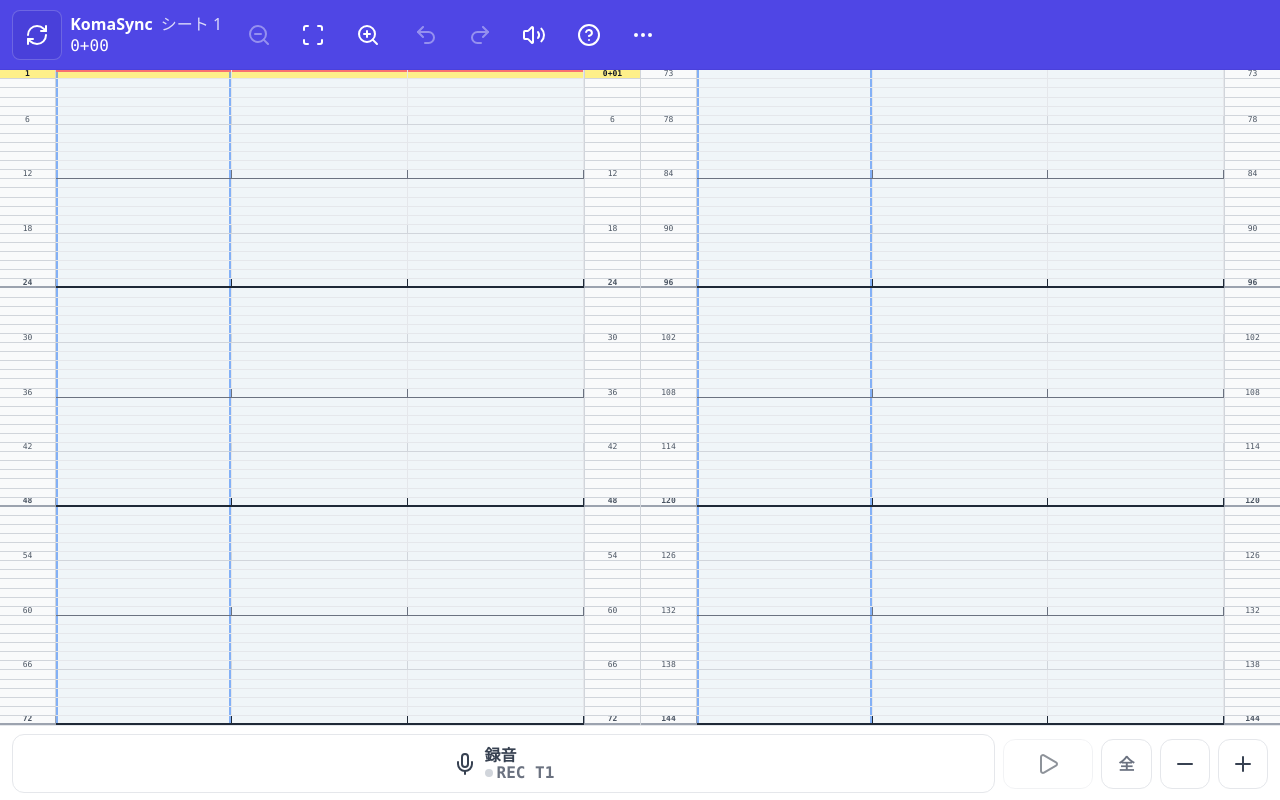
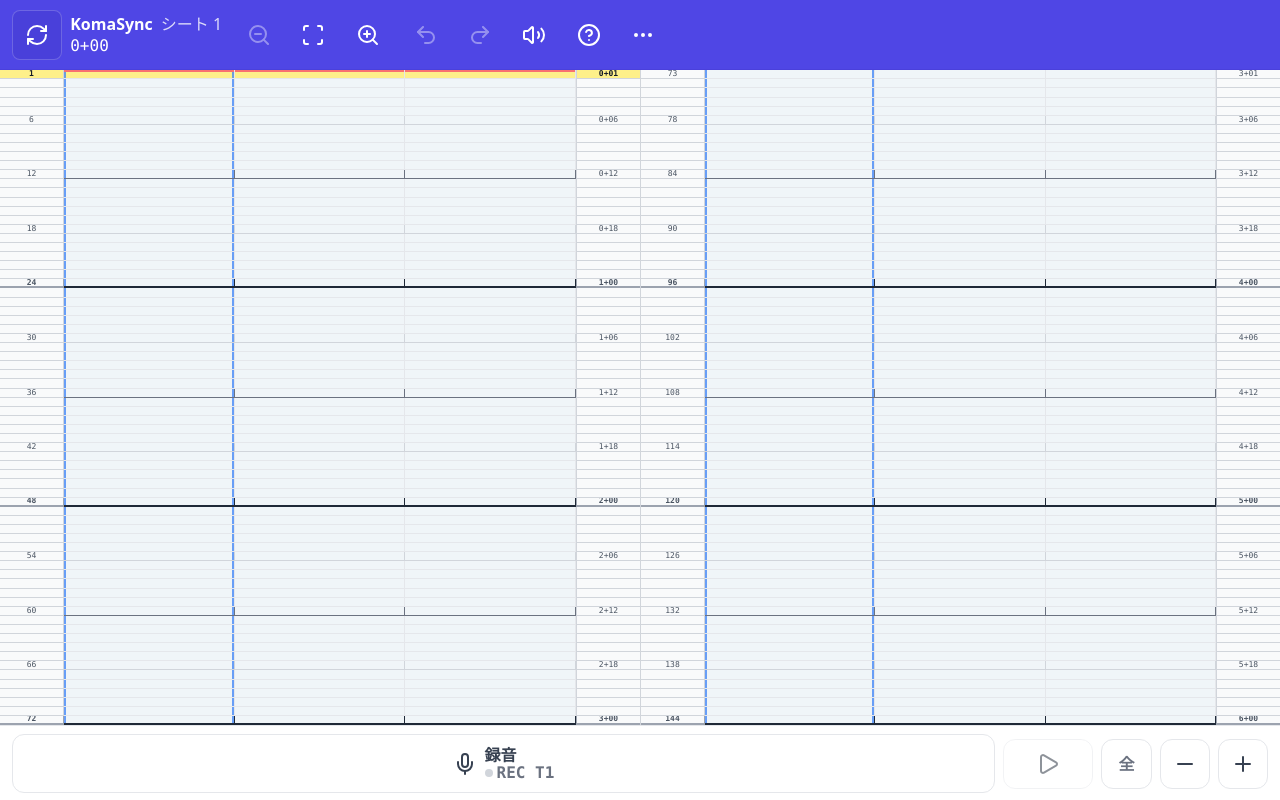
Before and after one commit to stechdrive/komasync, a React (Vite) app: page / in a window 1280 px wide. Built offline with nearby package versions, Linux system fonts and the light colour scheme.

Commit message:
feat(ui): refine timesheet viewport and timecode display

```diff
--- a/App.tsx
+++ b/App.tsx
@@ -48,6 +48,7 @@ const FPS = DEFAULT_FPS;
 const SCRUB_PREVIEW_SEC = 0.08;
 const SCRUB_FADE_SEC = 0.01;
 const SCRUB_THROTTLE_MS = 50;
+const SCRUB_STATE_RESET_MS = 200;
 const MIC_SLEEP_MS = 5 * 60 * 1000;
 const MIC_SLEEP_CHECK_MS = 15 * 1000;
 const MIN_SHEET_ZOOM = 1;
@@ -162,6 +163,7 @@ export default function App() {
   const [muteMenu, setMuteMenu] = useState<{ x: number; y: number } | null>(null);
 
   const [currentFrame, setCurrentFrame] = useState(0);
+  const [isScrubbing, setIsScrubbing] = useState(false);
   const [vadPreset, setVadPreset] = useState<VadPreset>('normal');
   const [vadStability, setVadStability] = useState(AUTO_VAD_BASE_STABILITY);
   const [vadThresholdScale, setVadThresholdScale] = useState(AUTO_VAD_BASE_THRESHOLD_SCALE);
@@ -212,11 +214,42 @@ export default function App() {
   const scrubNodesRef = useRef<{ source: AudioBufferSourceNode; gain: GainNode }[]>([]);
   const scrubLastTimeRef = useRef(0);
   const isScrubbingRef = useRef(false);
+  const scrubStateResetRef = useRef<number | null>(null);
 
   const startTimeRef = useRef<number>(0);
   const animationFrameRef = useRef<number>(0);
 
   useViewportHeight();
+
+  const startScrubState = useCallback((autoResetMs?: number) => {
+    if (scrubStateResetRef.current !== null) {
+      window.clearTimeout(scrubStateResetRef.current);
+      scrubStateResetRef.current = null;
+    }
+    setIsScrubbing(true);
+    if (autoResetMs && autoResetMs > 0) {
+      scrubStateResetRef.current = window.setTimeout(() => {
+        scrubStateResetRef.current = null;
+        setIsScrubbing(false);
+      }, autoResetMs);
+    }
+  }, []);
+
+  const stopScrubState = useCallback(() => {
+    if (scrubStateResetRef.current !== null) {
+      window.clearTimeout(scrubStateResetRef.current);
+      scrubStateResetRef.current = null;
+    }
+    setIsScrubbing(false);
+  }, []);
+
+  useEffect(() => {
+    return () => {
+      if (scrubStateResetRef.current !== null) {
+        window.clearTimeout(scrubStateResetRef.current);
+      }
+    };
+  }, []);
 
   useEffect(() => {
     if (!selection) {
@@ -569,6 +602,7 @@ export default function App() {
         recordingStartFrameRef.current = 0;
         recordingStartTimeRef.current = 0;
         isScrubbingRef.current = false;
+        stopScrubState();
     }
   };
 
@@ -856,6 +890,7 @@ export default function App() {
 
     stopScrubSources();
     isScrubbingRef.current = false;
+    stopScrubState();
     startVuMeter(stream);
 
     const mimeType = getSupportedMimeType();
@@ -1442,6 +1477,7 @@ export default function App() {
 
     stopScrubSources();
     isScrubbingRef.current = false;
+    stopScrubState();
 
     const endFrame = Math.max(0, maxFrames - 1);
     const startFrame = currentFrame >= endFrame ? 0 : currentFrame;
@@ -1660,6 +1696,7 @@ export default function App() {
     if (recordingState === RecordingState.RECORDING || recordingState === RecordingState.PROCESSING) return;
     if (recordingState === RecordingState.PLAYING) handlePause();
     isScrubbingRef.current = true;
+    startScrubState();
     scrubLastTimeRef.current = 0;
     const nextFrame = Math.max(0, Math.floor(frame));
     setCurrentFrame(nextFrame);
@@ -1677,6 +1714,7 @@ export default function App() {
   const handleScrubEnd = () => {
     if (!isScrubbingRef.current) return;
     isScrubbingRef.current = false;
+    stopScrubState();
     stopScrubSources();
   };
 
@@ -1703,6 +1741,7 @@ export default function App() {
         if (isHelpOpen || isMoreOpen) return;
         e.preventDefault();
         if (recordingState === RecordingState.PLAYING) handlePause();
+        startScrubState(SCRUB_STATE_RESET_MS);
 
         const delta = e.key === 'ArrowUp' ? -1 : 1;
         const nextFrame = Math.max(0, currentFrameRef.current + delta);
@@ -1753,6 +1792,7 @@ export default function App() {
     isMoreOpen,
     playScrubPreview,
     recordingState,
+    startScrubState,
   ]);
 
   const framesPerSheet = getFramesPerSheet(FPS);
@@ -1833,6 +1873,7 @@ export default function App() {
         isAutoScrollActive={
           recordingState === RecordingState.PLAYING || recordingState === RecordingState.RECORDING
         }
+        isScrubbing={isScrubbing}
         onFrameTap={handleFrameTap}
         onBackgroundClick={handleBackgroundClick}
         onOpenSelectionMenu={handleOpenSelectionMenu}
--- a/components/TimesheetColumn.tsx
+++ b/components/TimesheetColumn.tsx
@@ -95,7 +95,8 @@ export const TimesheetColumn: React.FC<TimesheetColumnProps> = ({
     if (columnHeight <= 0 || rowHeight <= 0 || trackColumnWidth <= 0) return;
     const pixelRatio = window.devicePixelRatio || 1;
     const maxHalfPadding = 1;
-    const lineThickness = clamp(Math.round(rowHeight * 0.5), 1, 6);
+    const barHeight = Math.max(1, rowHeight);
+    const outlinePadding = Math.min(0.7, rowHeight * 0.08);
 
     tracks.forEach((track) => {
       const canvas = waveCanvasRefs.current.get(track.id);
@@ -123,9 +124,9 @@ export const TimesheetColumn: React.FC<TimesheetColumnProps> = ({
       const maxHalfWidth = Math.max(1, centerX - maxHalfPadding);
       const minHalfWidth = Math.max(1, Math.round(maxHalfWidth * 0.06));
       const theme = getTrackTheme(track.id);
-      const outlineColor = 'rgba(0, 0, 0, 0.3)';
-      const highlightColor = 'rgba(255, 255, 255, 0.45)';
-      const waveColor = toRgba(theme.accentHex, 0.6);
+      const outlineColor = 'rgba(15, 23, 42, 0.22)';
+      const highlightColor = 'rgba(255, 255, 255, 0.3)';
+      const waveColor = toRgba(theme.accentHex, 0.45);
 
       for (let i = 0; i < framesPerColumn; i++) {
         const frame = track.frames[startFrame + i];
@@ -134,13 +135,18 @@ export const TimesheetColumn: React.FC<TimesheetColumnProps> = ({
         const normalized = Math.min(1, volume / volumeDenom);
         const halfWidth = Math.max(minHalfWidth, maxHalfWidth * normalized);
         if (halfWidth <= 0.5) continue;
-        const y = i * rowHeight + rowHeight / 2 - lineThickness / 2;
+        const y = i * rowHeight;
         ctx.fillStyle = outlineColor;
-        ctx.fillRect(centerX - halfWidth - 0.6, y - 0.6, halfWidth * 2 + 1.2, lineThickness + 1.2);
+        ctx.fillRect(
+          centerX - halfWidth - outlinePadding,
+          y,
+          halfWidth * 2 + outlinePadding * 2,
+          barHeight
+        );
         ctx.fillStyle = waveColor;
-        ctx.fillRect(centerX - halfWidth, y, halfWidth * 2, lineThickness);
+        ctx.fillRect(centerX - halfWidth, y, halfWidth * 2, barHeight);
         ctx.fillStyle = highlightColor;
-        ctx.fillRect(centerX - 0.5, y, 1, lineThickness);
+        ctx.fillRect(centerX - 0.5, y, 1, barHeight);
       }
     });
   }, [columnHeight, framesPerColumn, rowHeight, startFrame, trackColumnWidth, trackVolumeMax, tracks]);
@@ -182,7 +188,6 @@ export const TimesheetColumn: React.FC<TimesheetColumnProps> = ({
             frameNumInColumn === 1 ||
             (labelStep > 1 && frameNumInColumn % labelStep === 0);
           const localFrameNumber = columnOffset + frameNumInColumn;
-          const globalFrameNumber = globalFrameIndex + 1;
 
           const isPastEnd = globalFrameIndex >= maxFrames;
           const isEndBoundary = globalFrameIndex === maxFrames;
@@ -214,10 +219,11 @@ export const TimesheetColumn: React.FC<TimesheetColumnProps> = ({
                 const isTargetTrack = editTarget === 'all' || editTarget === track.id;
                 const isActiveTrack = activeTrackId === track.id;
                 const theme = getTrackTheme(track.id);
-                const highlightBorder = isActiveTrack ? toRgba(theme.accentHex, 0.6) : undefined;
+                const isSelectionActive = isInSelection && isTargetTrack;
+                const highlightBorder = isActiveTrack ? toRgba(theme.accentHex, 0.75) : undefined;
                 const highlightBg =
-                  isActiveTrack && !isCurrent && !isInSelection && !isPastEnd ? toRgba(theme.accentHex, 0.12) : undefined;
-                const isSelectionActive = isInSelection && isTargetTrack;
+                  isActiveTrack && !isCurrent && !isSelectionActive && !isPastEnd ? toRgba(theme.accentHex, 0.08) : undefined;
+                const vadColor = toRgba(theme.accentHex, 0.25);
                 const selectionOutline = isSelectionActive
                   ? [
                       `inset 0 0 0 2px ${isTargetTrack ? 'rgba(37, 99, 235, 0.9)' : 'rgba(59, 130, 246, 0.65)'}`,
@@ -232,7 +238,7 @@ export const TimesheetColumn: React.FC<TimesheetColumnProps> = ({
                 if (isCurrent) bgClass = 'bg-yellow-200';
                 else if (isSelectionActive) bgClass = 'bg-sky-300/70';
                 else if (isTargetTrack) bgClass = 'bg-white';
-                else bgClass = 'bg-gray-50 opacity-60';
+                else bgClass = 'bg-gray-50';
 
                 if (isPastEnd && !isCurrent && !isInSelection) bgClass = 'bg-slate-100/80';
                 const shadowParts = [
@@ -261,7 +267,8 @@ export const TimesheetColumn: React.FC<TimesheetColumnProps> = ({
 
                     {isSpeech && (
                       <div
-                        className={`absolute top-0 bottom-0 left-1/2 w-4 -ml-2 rounded-sm pointer-events-none opacity-60 ${getTrackTheme(track.id).vadBarClass}`}
+                        className="absolute inset-y-0 left-0 right-0 rounded-sm pointer-events-none z-20"
+                        style={{ backgroundColor: vadColor }}
                       />
                     )}
                   </div>
@@ -275,11 +282,7 @@ export const TimesheetColumn: React.FC<TimesheetColumnProps> = ({
                 className={`flex items-center justify-center font-mono select-none overflow-hidden leading-none cursor-ns-resize ${rulerBorder} ${rulerTone} border-l border-gray-300`}
                 style={{ fontSize: `${rulerFontSize}px`, lineHeight: 1, touchAction }}
               >
-                {isCurrent
-                  ? formatTimecodeOneBased(globalFrameIndex, fps)
-                  : showFrameLabel
-                    ? globalFrameNumber
-                    : ''}
+                {showFrameLabel || isCurrent ? formatTimecodeOneBased(globalFrameIndex, fps) : ''}
               </div>
             </React.Fragment>
           );
--- a/components/TimesheetViewport.tsx
+++ b/components/TimesheetViewport.tsx
@@ -1,4 +1,4 @@
-import React, { useEffect, useMemo, useRef, useState } from 'react';
+import React, { useCallback, useEffect, useMemo, useRef, useState } from 'react';
 import { Track } from '@/types';
 import { getFramesPerColumn, getFramesPerSheet, COLUMNS_PER_SHEET } from '@/domain/timesheet';
 import { TimesheetColumn } from '@/components/TimesheetColumn';
@@ -14,6 +14,7 @@ type TimesheetViewportProps = {
   minZoom: number;
   maxZoom: number;
   isAutoScrollActive: boolean;
+  isScrubbing: boolean;
   onFrameTap: (frame: number) => void;
   onBackgroundClick?: () => void;
   onFirstVisibleColumnChange?: (columnIndex: number) => void;
@@ -40,6 +41,7 @@ export const TimesheetViewport: React.FC<TimesheetViewportProps> = ({
   minZoom,
   maxZoom,
   isAutoScrollActive,
+  isScrubbing,
   onFrameTap,
   onBackgroundClick,
   onFirstVisibleColumnChange,
@@ -103,6 +105,7 @@ export const TimesheetViewport: React.FC<TimesheetViewportProps> = ({
     return /iPad|iPhone|iPod/.test(ua) || (ua.includes('Mac') && 'ontouchend' in window);
   }, []);
   const isZoomed = zoom > 1;
+  const isAutoScrollEnabled = isAutoScrollActive || isScrubbing;
   const allowSingleFingerPan = !isIOS && !isZoomed;
   const touchActionValue: React.CSSProperties['touchAction'] = isZoomed ? 'none' : isIOS ? 'pan-x pan-y' : 'none';
 
@@ -152,7 +155,10 @@ export const TimesheetViewport: React.FC<TimesheetViewportProps> = ({
   }, [baseColumnWidth, zoom]);
 
   const rulerWidth = useMemo(() => {
-    return clamp(Math.round(columnWidth * 0.25), 36, 56);
+    const baseWidth = Math.round(columnWidth * 0.1);
+    const minWidth = Math.max(44, Math.round(columnWidth * 0.08));
+    const maxWidth = Math.max(64, Math.round(columnWidth * 0.14));
+    return clamp(baseWidth, minWidth, maxWidth);
   }, [columnWidth]);
 
   const rowHeight = useMemo(() => {
@@ -175,6 +181,54 @@ export const TimesheetViewport: React.FC<TimesheetViewportProps> = ({
   const columnHeight = useMemo(() => {
     return framesPerColumn * rowHeight;
   }, [framesPerColumn, rowHeight]);
+
+  const scrollToFrame = useCallback(
+    (
+      frame: number,
+      options?: {
+        behavior?: ScrollBehavior;
+        marginScale?: number;
+      }
+    ) => {
+      const el = scrollRef.current;
+      if (!el || columnWidth <= 0 || rowHeight <= 0) return;
+
+      const columnIndex = Math.floor(frame / framesPerColumn);
+      const rowIndex = frame % framesPerColumn;
+      const columnLeft = columnIndex * columnWidth;
+      const columnRight = columnLeft + columnWidth;
+      const rowTop = rowIndex * rowHeight;
+      const rowBottom = rowTop + rowHeight;
+      const viewportWidth = el.clientWidth;
+      const viewportHeight = el.clientHeight;
+
+      const marginScale = options?.marginScale ?? 1;
+      const baseMarginX = Math.min(columnWidth * 0.12, 48);
+      const baseMarginY = Math.min(rowHeight * 2.2, 56);
+      const marginX = baseMarginX * marginScale;
+      const marginY = baseMarginY * marginScale;
+
+      let nextLeft = el.scrollLeft;
+      let nextTop = el.scrollTop;
+
+      if (columnLeft < nextLeft + marginX) {
+        nextLeft = Math.max(0, columnLeft - marginX);
+      } else if (columnRight > nextLeft + viewportWidth - marginX) {
+        nextLeft = Math.max(0, columnRight - viewportWidth + marginX);
+      }
+
+      if (rowTop < nextTop + marginY) {
+        nextTop = Math.max(0, rowTop - marginY);
+      } else if (rowBottom > nextTop + viewportHeight - marginY) {
+        nextTop = Math.max(0, rowBottom - viewportHeight + marginY);
+      }
+
+      if (nextLeft !== el.scrollLeft || nextTop !== el.scrollTop) {
+        el.scrollTo({ left: nextLeft, top: nextTop, behavior: options?.behavior ?? 'smooth' });
+      }
+    },
+    [columnWidth, framesPerColumn, rowHeight]
+  );
 
   useEffect(() => {
     const el = scrollRef.current;
@@ -210,7 +264,7 @@ export const TimesheetViewport: React.FC<TimesheetViewportProps> = ({
   }, [columnWidth, rowHeight]);
 
   useEffect(() => {
-    if (!isAutoScrollActive) {
+    if (!isAutoScrollEnabled) {
       lastAutoSheetRef.current = null;
       return;
     }
@@ -222,45 +276,27 @@ export const TimesheetViewport: React.FC<TimesheetViewportProps> = ({
       if (lastAutoSheetRef.current === sheetIndex) return;
       lastAutoSheetRef.current = sheetIndex;
 
-      // 再生中にシート境界へ到達したら自動スクロール
+      // 再生中/スクラブ中にシート境界へ到達したら自動スクロール
       const targetLeft = sheetIndex * COLUMNS_PER_SHEET * columnWidth;
-      el.scrollTo({ left: targetLeft, behavior: 'smooth' });
+      const behavior: ScrollBehavior = isScrubbing ? 'auto' : 'smooth';
+      el.scrollTo({ left: targetLeft, behavior });
       return;
     }
 
     lastAutoSheetRef.current = null;
 
-    // ズーム中は再生ヘッドが見える位置まで追従スクロール
-    const columnIndex = Math.floor(currentFrame / framesPerColumn);
-    const rowIndex = currentFrame % framesPerColumn;
-    const columnLeft = columnIndex * columnWidth;
-    const columnRight = columnLeft + columnWidth;
-    const rowTop = rowIndex * rowHeight;
-    const rowBottom = rowTop + rowHeight;
-    const viewportWidth = el.clientWidth;
-    const viewportHeight = el.clientHeight;
-    const marginX = Math.min(columnWidth * 0.1, 32);
-    const marginY = Math.min(rowHeight * 2, 48);
-
-    let nextLeft = el.scrollLeft;
-    let nextTop = el.scrollTop;
-
-    if (columnLeft < nextLeft + marginX) {
-      nextLeft = Math.max(0, columnLeft - marginX);
-    } else if (columnRight > nextLeft + viewportWidth - marginX) {
-      nextLeft = Math.max(0, columnRight - viewportWidth + marginX);
-    }
-
-    if (rowTop < nextTop + marginY) {
-      nextTop = Math.max(0, rowTop - marginY);
-    } else if (rowBottom > nextTop + viewportHeight - marginY) {
-      nextTop = Math.max(0, rowBottom - viewportHeight + marginY);
-    }
-
-    if (nextLeft !== el.scrollLeft || nextTop !== el.scrollTop) {
-      el.scrollTo({ left: nextLeft, top: nextTop, behavior: 'smooth' });
-    }
-  }, [columnWidth, currentFrame, framesPerColumn, framesPerSheet, isAutoScrollActive, isZoomed, rowHeight]);
+    const marginScale = isScrubbing ? 1.8 : 1.5;
+    scrollToFrame(currentFrame, { behavior: 'auto', marginScale });
+  }, [
+    columnWidth,
+    currentFrame,
+    framesPerSheet,
+    isAutoScrollEnabled,
+    isScrubbing,
+    isZoomed,
+    rowHeight,
+    scrollToFrame,
+  ]);
 
   useEffect(() => {
     if (!onFirstVisibleColumnChange) return;
--- a/domain/timecode.ts
+++ b/domain/timecode.ts
@@ -6,8 +6,8 @@ export const formatTimecode = (totalFrames: number, fps: number): string => {
 };
 
 export const formatTimecodeOneBased = (frameIndex: number, fps: number): string => {
-  const safeFrames = Math.max(0, Math.floor(frameIndex));
+  const safeFrames = Math.max(0, Math.floor(frameIndex)) + 1;
   const seconds = Math.floor(safeFrames / fps);
-  const frames = (safeFrames % fps) + 1;
+  const frames = safeFrames % fps;
   return `${seconds}+${String(frames).padStart(2, '0')}`;
 };
--- a/services/sheetImageExporter.ts
+++ b/services/sheetImageExporter.ts
@@ -1,7 +1,7 @@
 import JSZip from 'jszip';
 import { Track } from '@/types';
 import { getFramesPerColumn, getFramesPerSheet, COLUMNS_PER_SHEET } from '@/domain/timesheet';
-import { formatTimecode } from '@/domain/timecode';
+import { formatTimecode, formatTimecodeOneBased } from '@/domain/timecode';
 import { getTrackTheme } from '@/domain/trackTheme';
 import { getEffectiveSpeech } from '@/services/speechLabels';
 
@@ -147,7 +147,8 @@ const drawSheetToCanvas = (
     ctx.stroke();
   }
 
-  const showAllFrameLabels = config.rowHeight >= 10;
+  const labelStep = config.rowHeight >= 11 ? 1 : config.rowHeight >= 9 ? 6 : config.rowHeight >= 7 ? 12 : 0;
+  const showAllFrameLabels = labelStep === 1;
   const labelFontSize = showAllFrameLabels ? 9 : 10;
 
   // グリッド（横線＋塗り）
@@ -159,7 +160,8 @@ const drawSheetToCanvas = (
     const half = Math.floor(fps / 2);
     const isHalfSecond = half > 0 ? frameInSecond % half === 0 : false;
     const isSixFrame = frameInSecond % 6 === 0;
-    const showFrameLabel = showAllFrameLabels || frameInSecond === 1 || frameInSecond % 6 === 0;
+    const showFrameLabel =
+      labelStep === 1 || frameInSecond === 1 || (labelStep > 1 && frameInSecond % labelStep === 0);
 
     // 横線
     ctx.strokeStyle = isSecond ? '#111827' : isHalfSecond ? '#9ca3af' : isSixFrame ? '#d1d5db' : '#e5e7eb';
@@ -178,11 +180,11 @@ const drawSheetToCanvas = (
         const colX = gridLeft + col * columnWidth;
         const localFrame = col * framesPerColumn + frameInSecond;
         const rightRulerLeft = colX + config.rulerWidth + config.trackWidth * tracks.length;
-        const globalFrame = sheetStartFrame + col * framesPerColumn + row + 1;
+        const globalFrameIndex = sheetStartFrame + col * framesPerColumn + row;
 
         ctx.fillText(String(localFrame), colX + config.rulerWidth / 2, y + config.rowHeight / 2);
         ctx.fillText(
-          String(globalFrame),
+          formatTimecodeOneBased(globalFrameIndex, fps),
           rightRulerLeft + config.rightRulerWidth / 2,
           y + config.rowHeight / 2
         );
```
